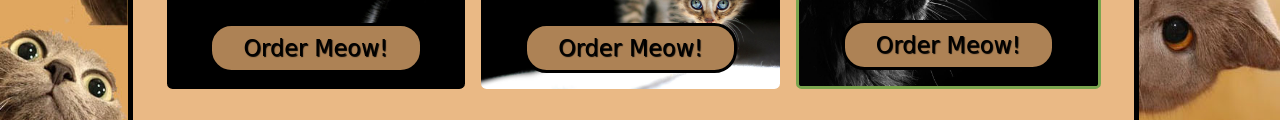
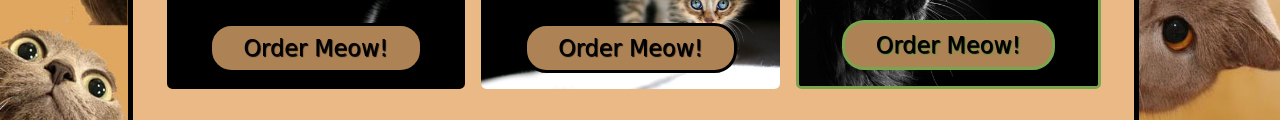
Before and after one commit to ThatNatalyGirl/WebDev2-week2, a website: page index.html in a window 1280 px wide. Shown: the part 724-844 px from the top of the page. Drawn offline with Linux system fonts and the light colour scheme; a web font is replaced by a local one.

Commit message:
@extend fixed

```diff
--- a/src/scss/main.scss
+++ b/src/scss/main.scss
@@ -129,12 +129,6 @@ section.sect-3{
 	}
 }
 
-.notice-me-button{
-	@extend button;
-	border-color: #7aa54e;
-	text-shadow: 1px 1px 1px #000, 2px 2px 2px #7aa54e;
-}
-
 button{
 	margin-top: auto;
 	font-family: 'Londrina Shadow', cursive;
@@ -150,6 +144,12 @@ button{
 	&:focus{
 		outline: 0;
 	}
+}
+
+.notice-me-button{
+	@extend .notice-me-button;
+	border-color: #7aa54e;
+	text-shadow: 1px 1px 1px #000, 2px 2px 2px #7aa54e;
 }
 
 .sect-1{
```
Also changed, not shown: dist/css/main.css, 1 other file.
